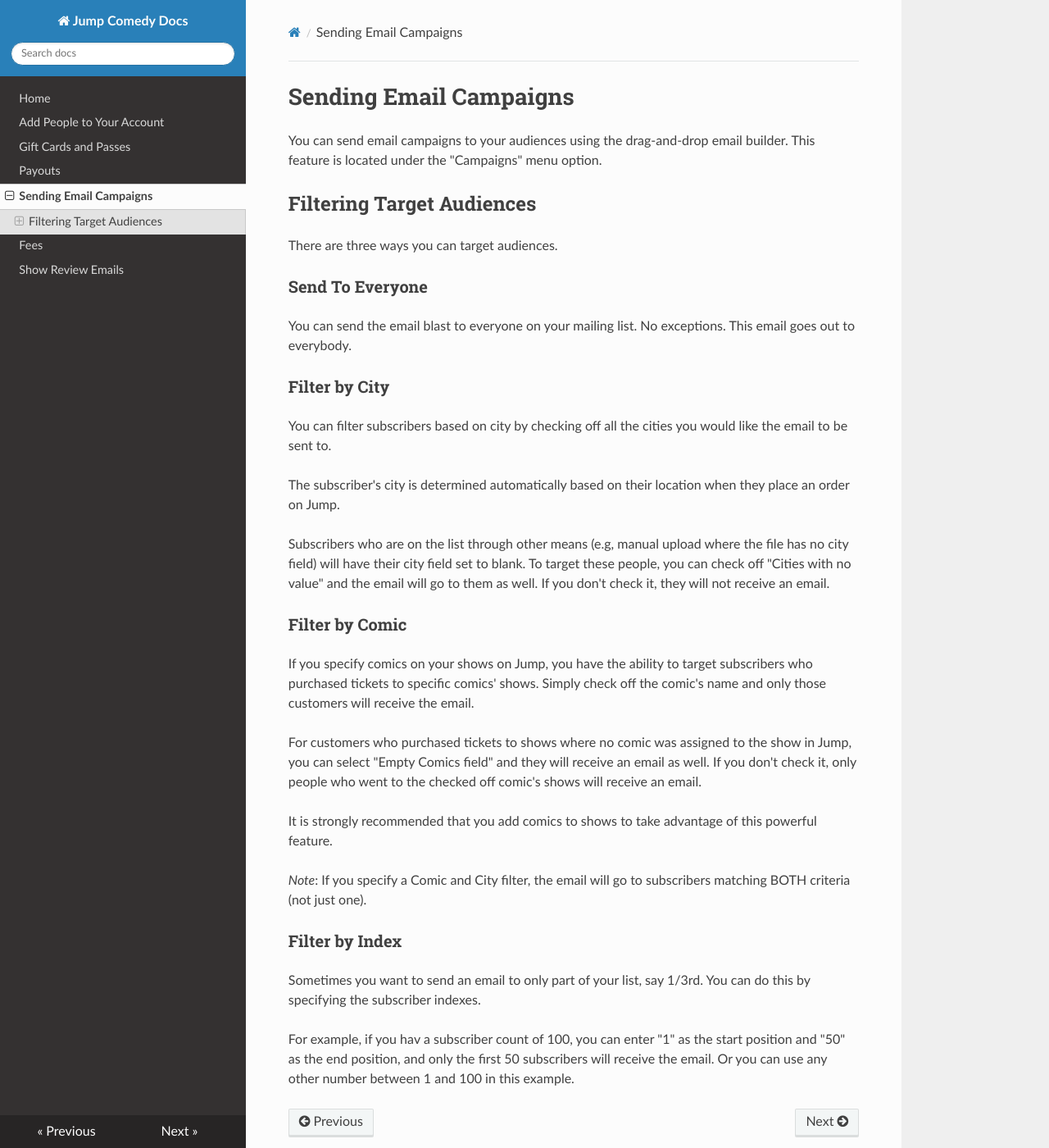
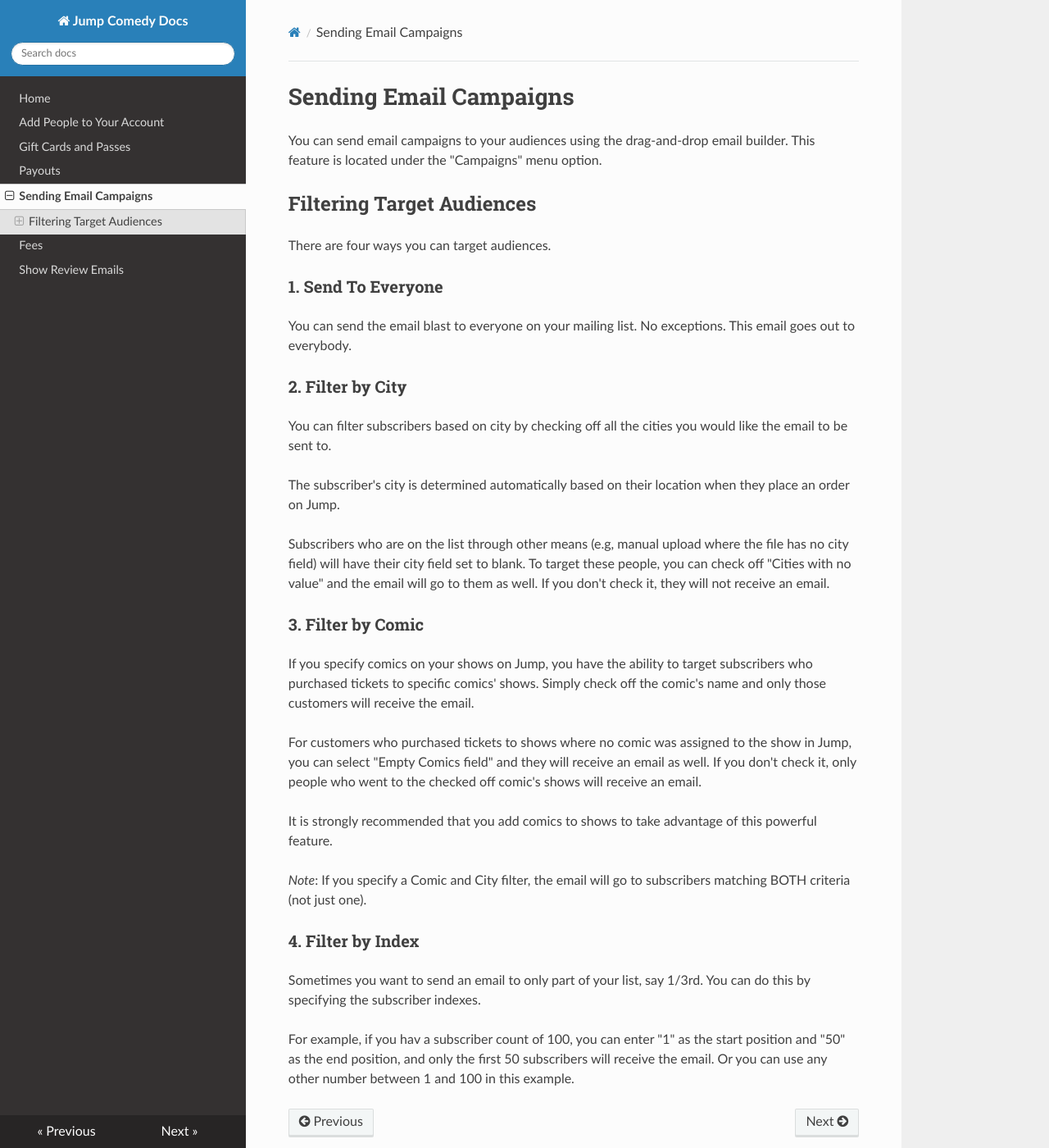
Before and after one commit to Jump-Comedy/jump-comedy-docs, an MkDocs documentation site: the page built from docs/sending-email-campaigns.md, in a window 1280 px wide and 1400 px high. Shown: the whole window at 82% size. Built offline with MkDocs 1.6.1, drawn with Linux system fonts in a browser that asks for light colours; nearby versions of some CDN libraries.

Commit message:
index numbers

```diff
--- a/docs/sending-email-campaigns.md
+++ b/docs/sending-email-campaigns.md
@@ -5,13 +5,13 @@ the "Campaigns" menu option.
 
 ## Filtering Target Audiences
 
-There are three ways you can target audiences.
+There are four ways you can target audiences.
 
-### Send To Everyone
+### 1. Send To Everyone
 
 You can send the email blast to everyone on your mailing list. No exceptions. This email goes out to everybody.
 
-### Filter by City
+### 2. Filter by City
 
 You can filter subscribers based on city by checking off all the cities you would like the email to be sent to.
 
@@ -21,7 +21,7 @@ Subscribers who are on the list through other means (e.g, manual upload where th
 their city field set to blank. To target these people, you can check off "Cities with no value" and the email will go
 to them as well. If you don't check it, they will not receive an email.
 
-### Filter by Comic
+### 3. Filter by Comic
 
 If you specify comics on your shows on Jump, you have the ability to target subscribers who purchased tickets
 to specific comics' shows. Simply check off the comic's name and only those customers will receive the email.
@@ -34,7 +34,7 @@ It is strongly recommended that you add comics to shows to take advantage of thi
 
 *Note*: If you specify a Comic and City filter, the email will go to subscribers matching BOTH criteria (not just one).
 
-### Filter by Index
+### 4. Filter by Index
 
 Sometimes you want to send an email to only part of your list, say 1/3rd. You can do this by specifying the subscriber indexes.
 
```
